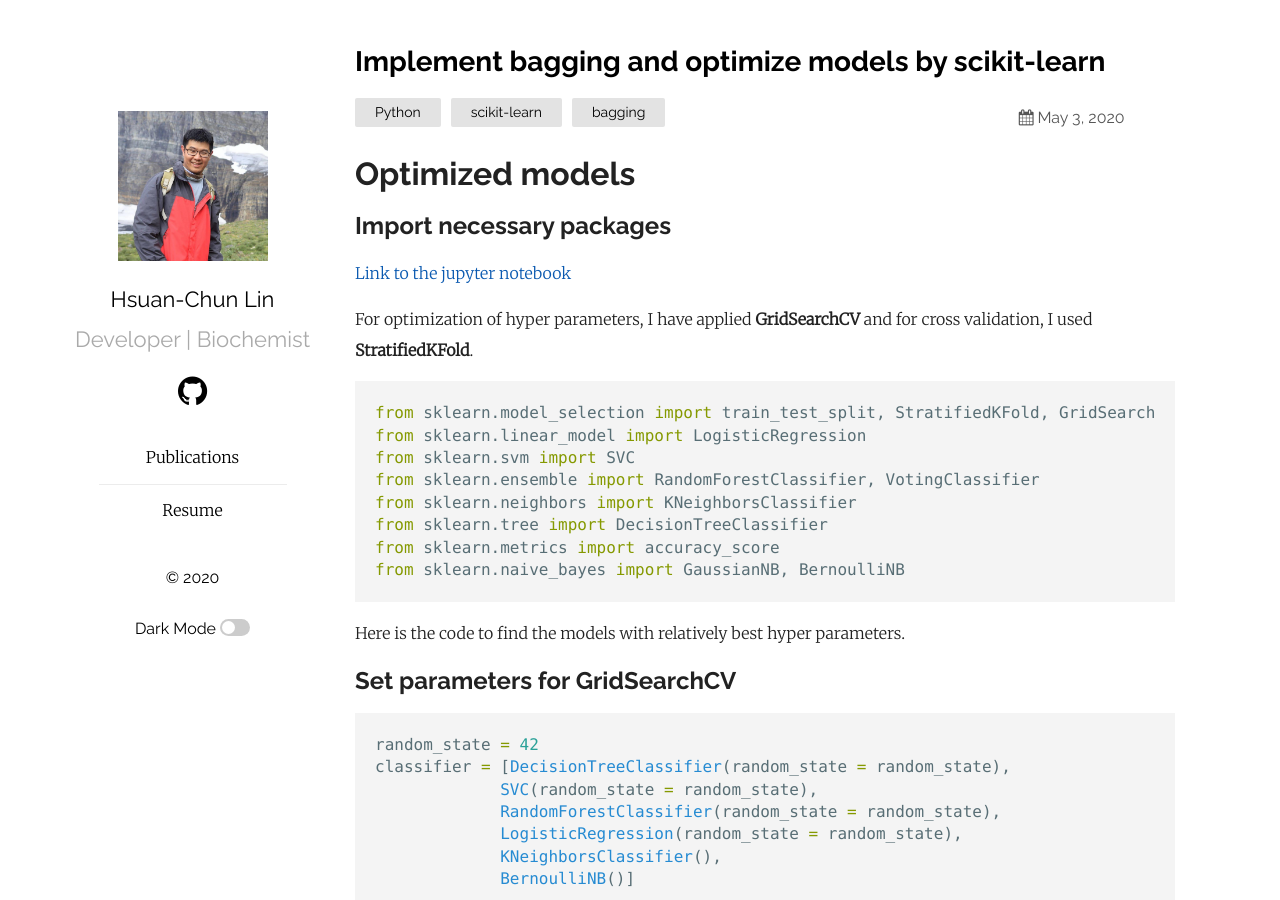
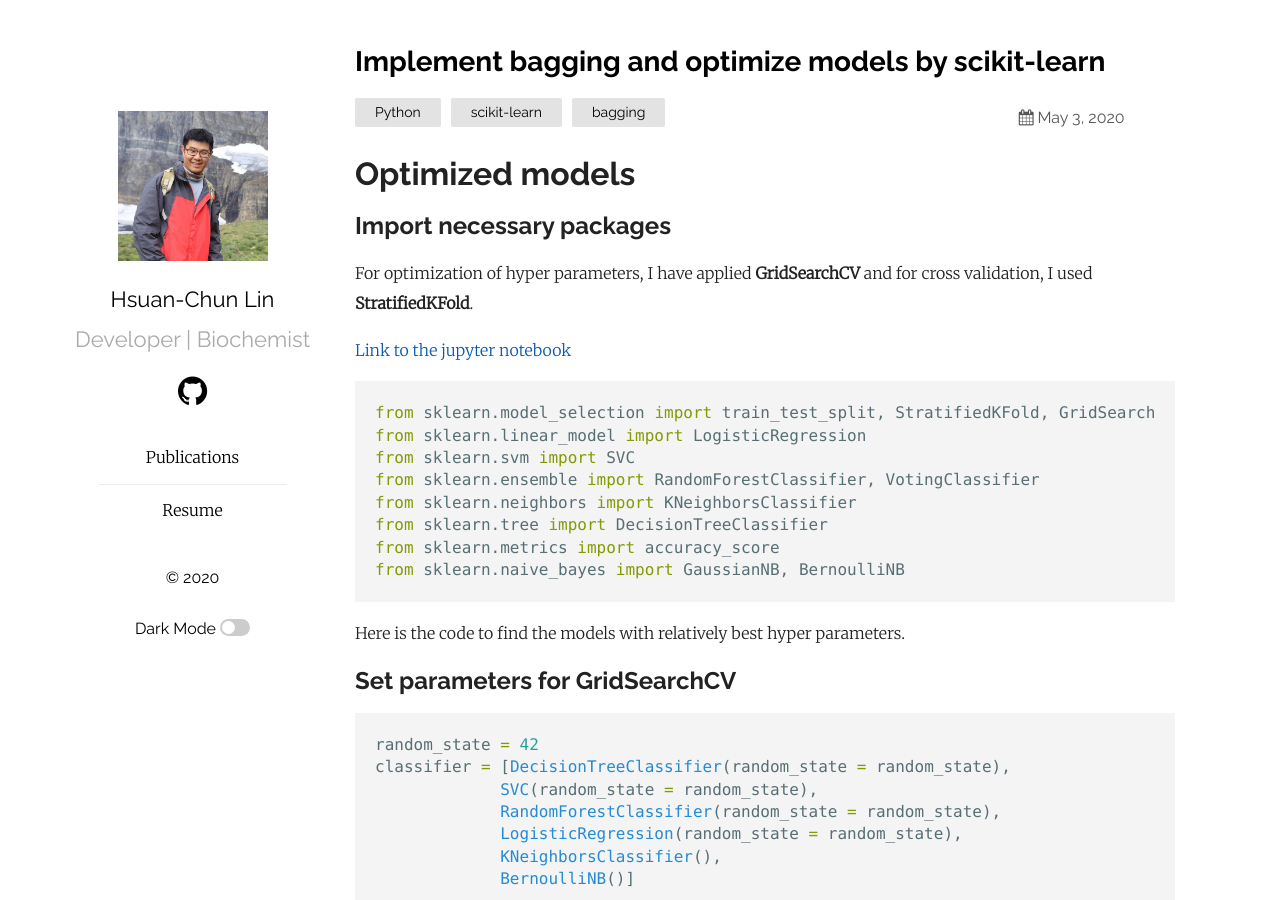
Before and after one commit to hsuanchunlin/hsuanchunlin.github.io, a Jekyll site: the page built from _posts/2020-05-01-Bagging.markdown, in a window 1280 px wide and 900 px high. Built offline with Jekyll 4.4.1, drawn with Linux system fonts in a browser that asks for light colours.

Commit message:
20200501-bagger

````diff
--- a/_posts/2020-05-01-Bagging.markdown
+++ b/_posts/2020-05-01-Bagging.markdown
@@ -6,9 +6,11 @@ categories: Python scikit-learn bagging
 ---
 # Optimized models
 ## Import necessary packages
+
+For optimization of hyper parameters, I have applied **GridSearchCV** and for cross validation, I used **StratifiedKFold**.
+
 [Link to the jupyter notebook](https://github.com/hsuanchunlin/bagging-Titanic-kaggle)
 
-For optimization of hyper parameters, I have applied **GridSearchCV** and for cross validation, I used **StratifiedKFold**.
 ```python
 from sklearn.model_selection import train_test_split, StratifiedKFold, GridSearchCV
 from sklearn.linear_model import LogisticRegression
````
